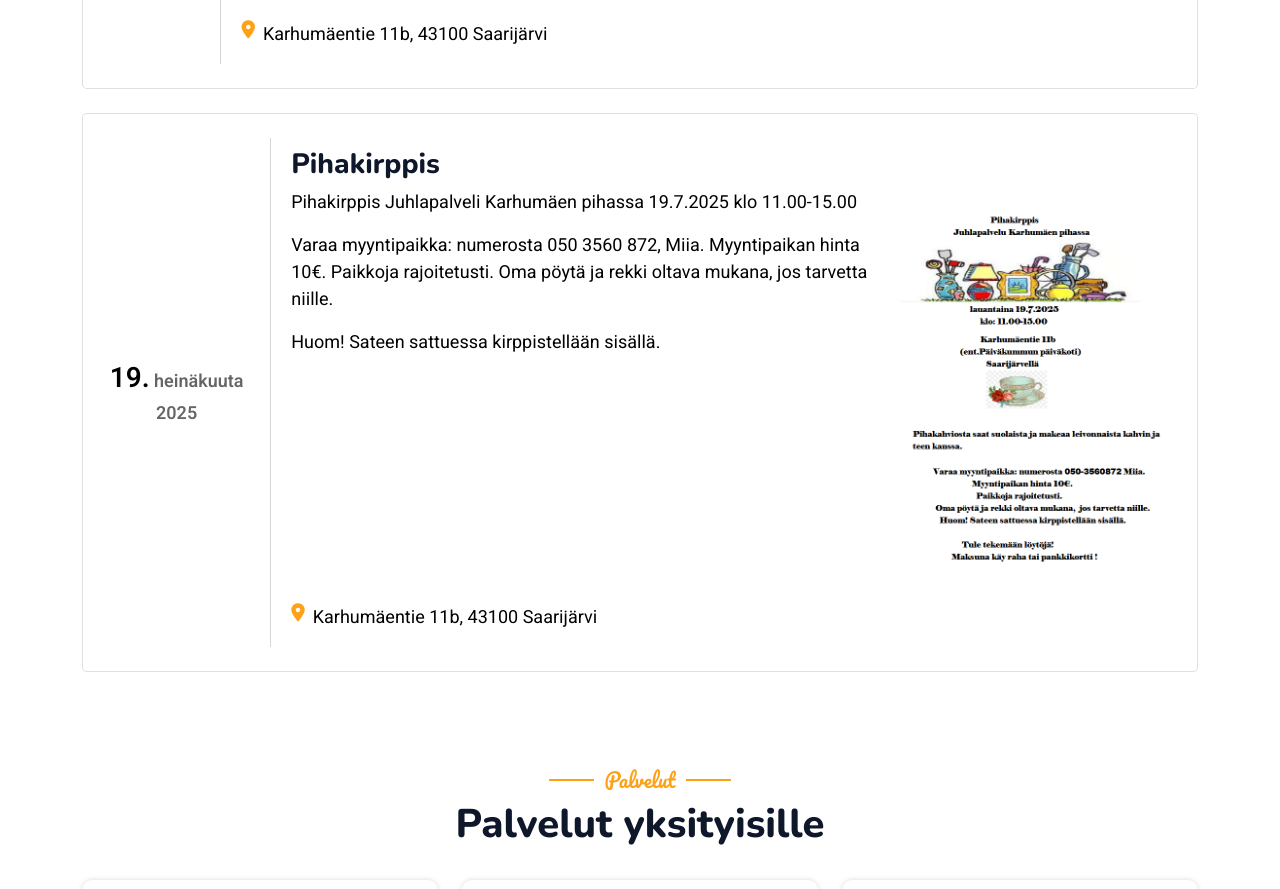
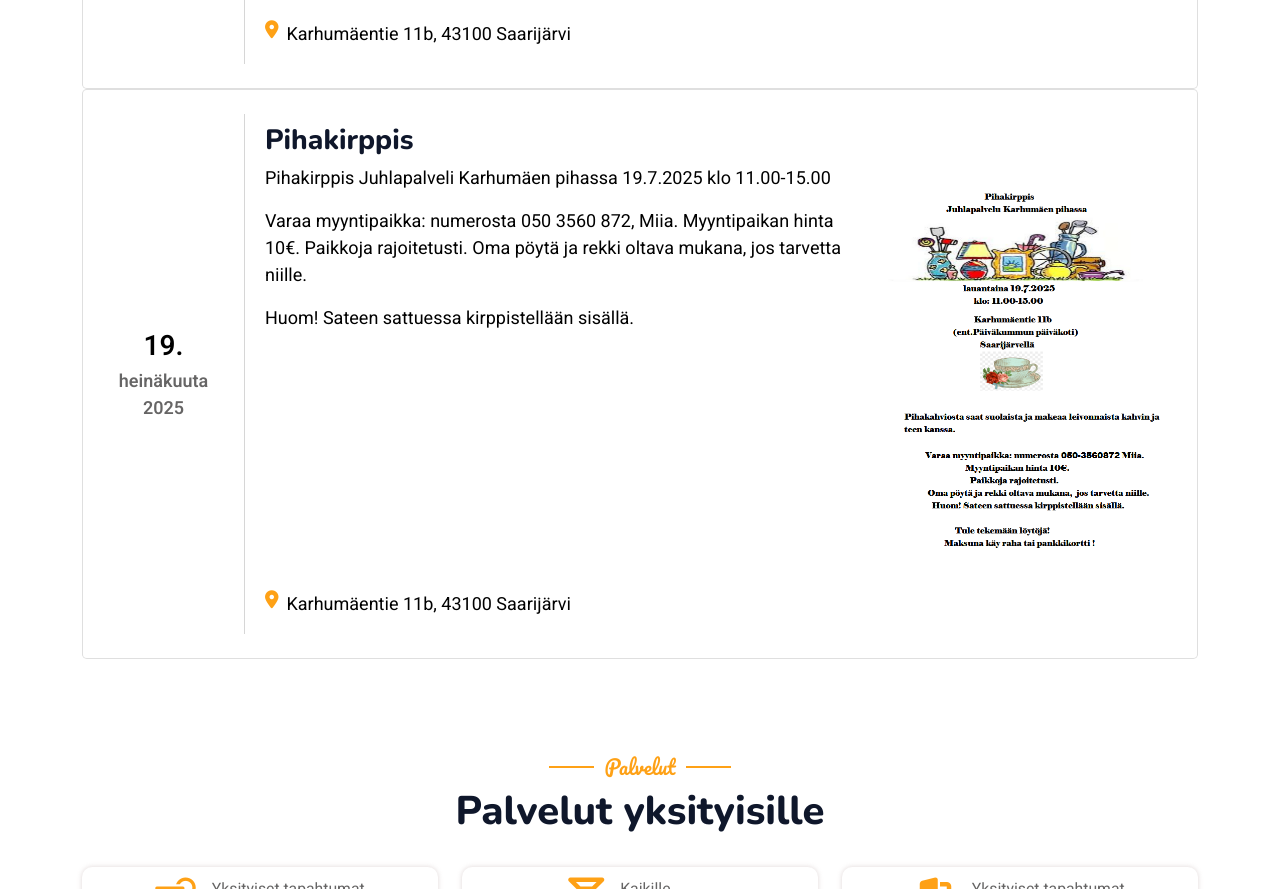
Before and after one commit to peltex/juhlapalvelukarhumaki, a plain HTML site: page index.html in a window 1280 px wide. Shown: the part 2914-3803 px from the top of the page. Drawn offline with nearby package versions, Linux system fonts and the light colour scheme.

Commit message:
Tyylipys päivitys

```diff
--- a/css/style.css
+++ b/css/style.css
@@ -199,7 +199,7 @@
 
 .event-card .event-card-date {
     text-align: center;
-    width: 240px;
+    width: 130px;
     margin-top: auto;
     margin-bottom: auto;
 }
@@ -211,6 +211,7 @@
 .event-card .event-card-content {
     border-left: 1px solid #3333;
     padding: 10px 0 0 20px;
+    width: 100%;
 }
 
 .event-card .event-content {
--- a/index.html
+++ b/index.html
@@ -328,8 +328,7 @@
               </div>
             </div>
           </div>
-
-          <div class="col-12 mt-4">
+          <div class="col-12">
             <div class="card rounded-3 event-card p-4">
               <div class="event-card-date">
                 <span class="fw-bold">19.</span>
```
